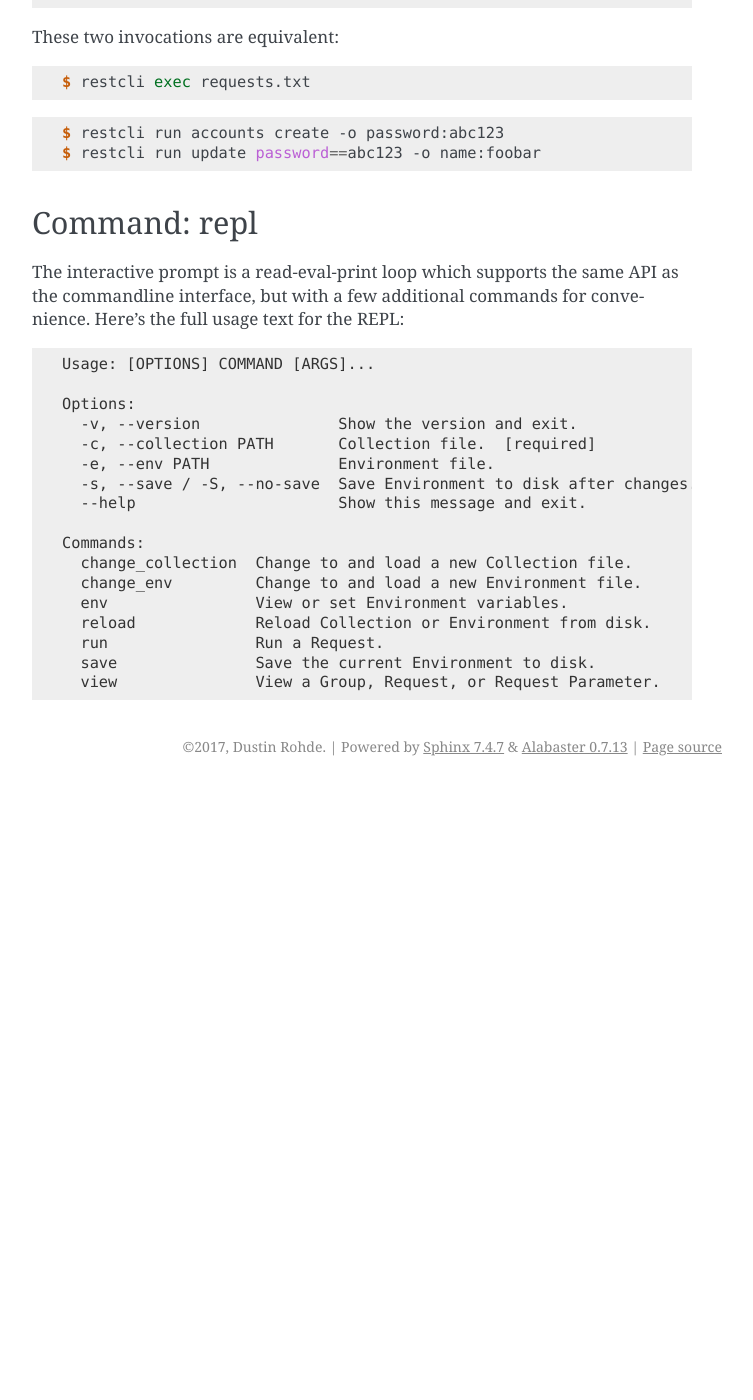
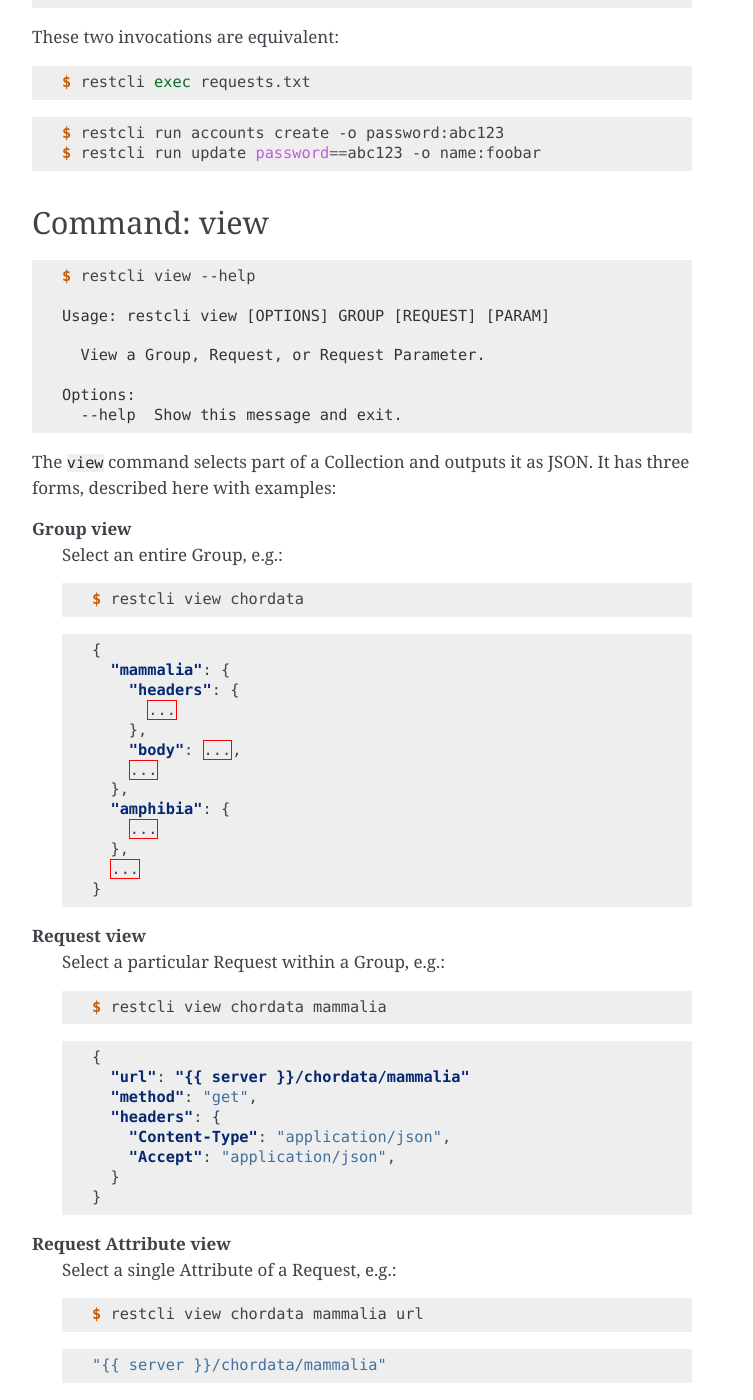
Before and after one commit to augustawind/restcli, a Sphinx documentation site: the page built from docs/usage.rst, in a window 1280 px wide and 1400 px high, scrolled down 2664 px. Shown: the whole window, without its empty margins (388-1141 px from the left). Built offline with Sphinx 7.4.7, drawn with Linux system fonts in a browser that asks for light colours; pages that are not in the unit, such as notebooks, are missing from menus; before the commit the page ends 3450 px from its top, so only the background shows below that; some of the changed text lies outside the part shown.

Commit message:
docs: add view cmd docs and cleanup repl cmd docs

```diff
--- a/docs/usage.rst
+++ b/docs/usage.rst
@@ -152,12 +152,84 @@ These two invocations are equivalent:
 
 
 *************
+Command: view
+*************
+
+.. code-block:: console
+
+    $ restcli view --help
+
+    Usage: restcli view [OPTIONS] GROUP [REQUEST] [PARAM]
+
+      View a Group, Request, or Request Parameter.
+
+    Options:
+      --help  Show this message and exit.
+
+The ``view`` command selects part of a Collection and outputs it as JSON.
+It has three forms, described here with examples:
+
+**Group view**
+    Select an entire Group, e.g.:
+
+    .. code-block:: console
+
+        $ restcli view chordata
+
+    .. code-block:: json
+
+        {
+          "mammalia": {
+            "headers": {
+              ...
+            },
+            "body": ...,
+            ...
+          },
+          "amphibia": {
+            ...
+          },
+          ...
+        }
+
+**Request view**
+    Select a particular Request within a Group, e.g.:
+
+    .. code-block:: console
+
+        $ restcli view chordata mammalia
+
+    .. code-block:: json
+
+        {
+          "url": "{{ server }}/chordata/mammalia"
+          "method": "get",
+          "headers": {
+            "Content-Type": "application/json",
+            "Accept": "application/json",
+          }
+        }
+
+**Request Attribute view**
+    Select a single Attribute of a Request, e.g.:
+
+    .. code-block:: console
+
+        $ restcli view chordata mammalia url
+
+    .. code-block:: json
+
+        "{{ server }}/chordata/mammalia"
+
+The output of ``view`` is just plain JSON, which makes it convenient for
+scripts that need to programmatically analyze Collections in some way.
+
+.. todo:: Provide a no-color/no-formatting flag for this and ``run``.
+
+
+*************
 Command: repl
 *************
-
-The interactive prompt is a read-eval-print loop which supports the same API
-as the commandline interface, but with a few additional commands for
-convenience. Here's the full usage text for the REPL:
 
 .. code-block:: console
 
@@ -165,16 +237,22 @@ convenience. Here's the full usage text for the REPL:
 
     Options:
       -v, --version               Show the version and exit.
-      -c, --collection PATH       Collection file.  [required]
+      -c, --collection PATH       Collection file.
       -e, --env PATH              Environment file.
       -s, --save / -S, --no-save  Save Environment to disk after changes.
+      -q, --quiet / -Q, --loud    Suppress HTTP output.
       --help                      Show this message and exit.
 
     Commands:
       change_collection  Change to and load a new Collection file.
       change_env         Change to and load a new Environment file.
       env                View or set Environment variables.
-      reload             Reload Collection or Environment from disk.
+      exec               Run multiple Requests from a file.
+      reload             Reload Collection and Environment from disk.
       run                Run a Request.
       save               Save the current Environment to disk.
       view               View a Group, Request, or Request Parameter.
+
+The ``repl`` command starts an interactive prompt which allows you to issue
+commands in a read-eval-print loop. It supports the same set of commands as the
+regular commandline interface and adds a few repl-specific commands as well.
```
